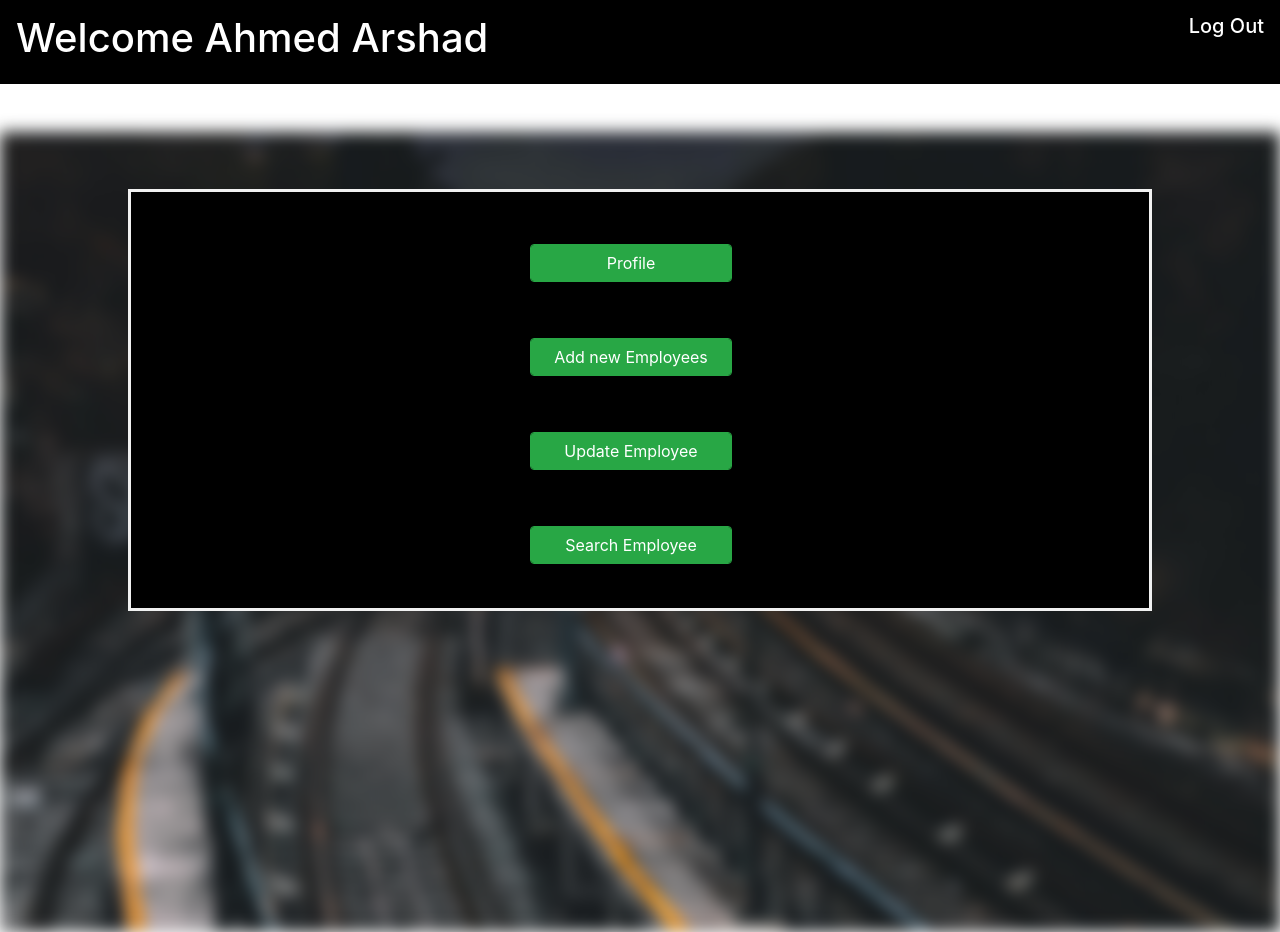
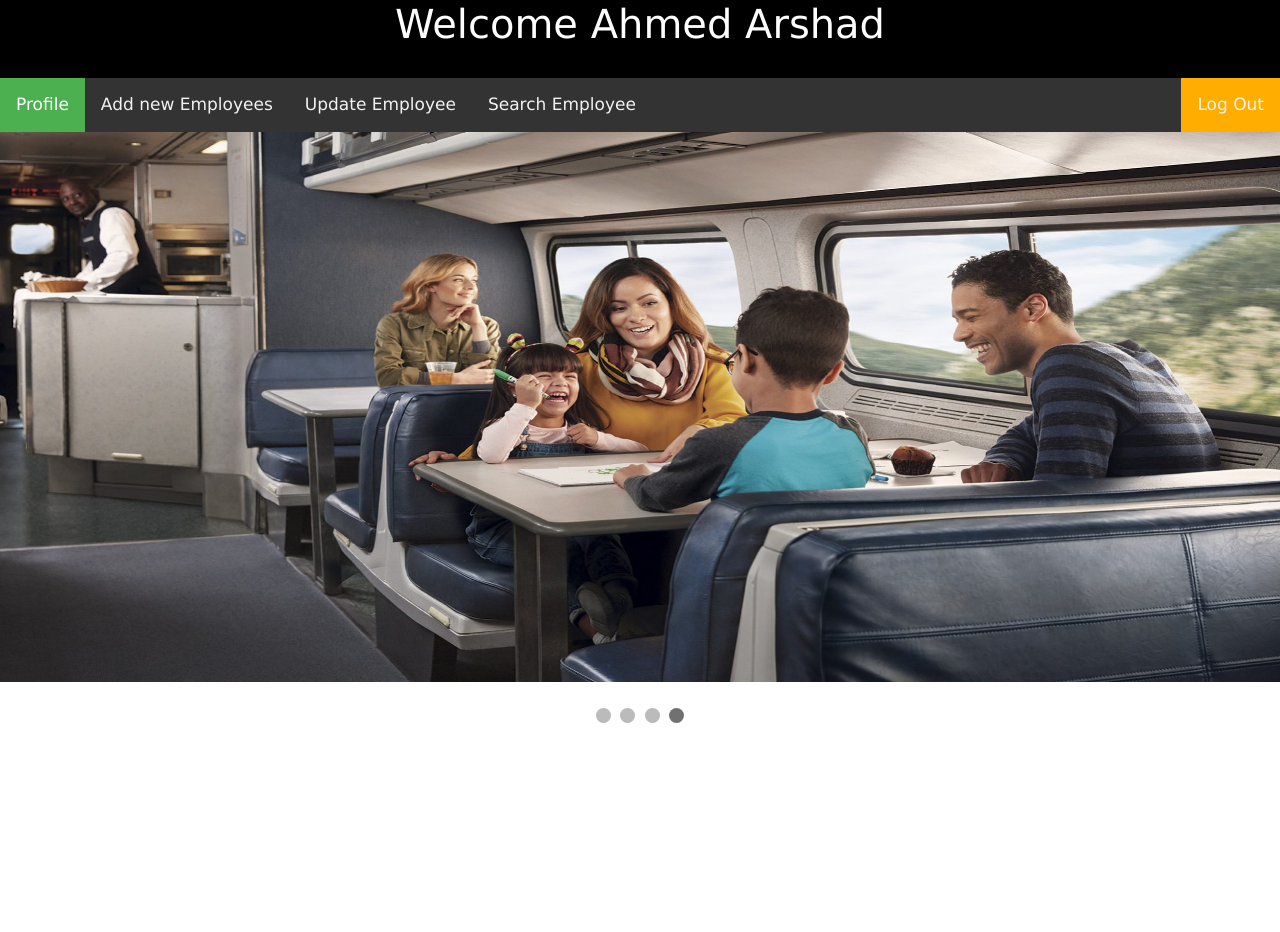
Before and after one commit to AhmedArshed/Data-Base, a PHP site: page /manager.php in a window 1280 px wide. After the commit the page ends 723 px from the top, so only its background shows below. Run offline with PHP 8.4, Linux system fonts and the light colour scheme; a user stored in the database is signed in; some libraries are stand-ins or nearby versions.

Commit message:
Update manager.php

```diff
--- a/railway system/manager.php
+++ b/railway system/manager.php
@@ -18,7 +18,7 @@ include "connect.php";
  	<style>
 .bg {
   background-image: url("new.jpg");
-  height: 100vh;
+  height: 100%;
   background-position: center;
   background-repeat: repeat;
   background-size: cover;
@@ -58,69 +58,171 @@ body, html {
 			  overflow: hidden;
 			  background-color: #333;
 		}
-
-		li {
-  			float: left;
+.topnav {
+  overflow: hidden;
+  background-color: #333;
 }
 
-		li a, .dropbtn {
-  			display: inline-block;
-  			color: white;
+.topnav a {
+  float: left;
+  color: #f2f2f2;
   text-align: center;
   padding: 14px 16px;
   text-decoration: none;
-		}
-.set3{
-  margin-left: 150px;
+  font-size: 17px;
 }
 
+.topnav a:hover {
+  background-color: #ddd;
+  color: black;
+}
+
+.topnav a.active {
+  background-color: #4CAF50;
+  color: white;
+}
+
+.set2{
+  margin-top: 30px;
+}
+
+* {box-sizing: border-box}
+body {font-family: Verdana, sans-serif; margin:0}
+.mySlides {display: none}
+img {vertical-align: middle;}
+
+/* Slideshow container */
+.slideshow-container {
+  max-width: 1000px;
+  position: relative;
+  margin: auto;
+}
+
+/* Caption text */
+.text {
+  color: #f2f2f2;
+  font-size: 15px;
+  padding: 8px 12px;
+  position: absolute;
+  bottom: 8px;
+  width: 100%;
+  text-align: center;
+}
+
+/* Number text (1/3 etc) */
+.numbertext {
+  color: #f2f2f2;
+  font-size: 12px;
+  padding: 8px 12px;
+  position: absolute;
+  top: 0;
+}
+
+/* The dots/bullets/indicators */
+.dot {
+  cursor: pointer;
+  height: 15px;
+  width: 15px;
+  margin: 0 2px;
+  background-color: #bbb;
+  border-radius: 50%;
+  display: inline-block;
+  transition: background-color 0.6s ease;
+}
+
+.active, .dot:hover {
+  background-color: #717171;
+}
+
+/* Fading animation */
+.fade {
+  -webkit-animation-name: fade;
+  -webkit-animation-duration: 1.5s;
+  animation-name: fade;
+  animation-duration: 1.5s;
+}
+
+@-webkit-keyframes fade {
+  from {opacity: .4}
+  to {opacity: 1}
+}
+
+@keyframes fade {
+  from {opacity: .4}
+  to {opacity: 1}
+}
+
+/* On smaller screens, decrease text size */
+@media only screen and (max-width: 300px) {
+  .prev, .next,.text {font-size: 11px}
+}
+.btnset{
+     float: right;
+  background-color: #ffae00;
+  color: #000000;
+}
     </style>
  </head>
  <body>
  	<?php
-	 	echo "<ul class='nave page-header mb-5' align='center'>"."<li>"."<a>"."<h1>". "Welcome    " . $_SESSION["name"]."</h1>"."</a>"."</li>";
-	 	echo "<li style='float:right'>"."<a class='active' href='logout.php'>"."<h5>"."Log Out"."</h5>"."</a>"."</li>"."</ul>";
+	 echo "<ul class='nave page-header ' align='center'>"."<li>"."<a>"."<h1>". "Welcome " . $_SESSION["name"]."</h1>"."</a>"."</li>";
+      echo "<li class='nave'>"."<div class='topnav set2'>"."<a href='emp_profile.php' class='clgr active'>"."Profile"."</a>";
+     echo "<a href='employee_register.php' class='clgr'>"."Add new Employees"."</a>";
+     echo "<a href='update_employee.php' class='clgr'>"."Update Employee"."</a>";
+     echo "<a href='search_employee.php' class='clgr'>"."Search Employee"."</a>";
+     echo "<a href='logout.php' style='float:right' class='btnset'>"."Log Out"."</a>"."</li>"."</ul>";
+     echo "</div>";
 	 ?>
-	 <div class="bg"></div>
-	 <div class="bg-text">
-	<div class="form-group row col-sm-12"> </div>
-	<div class="form-group row col-sm-12"> </div>
 
-	<div class="form-group row">
- 		<div class="col-sm-10" class="page-header mb-5" align="center">
- 			<a href="emp_profile.php" class="clgr"><h3  class="form-control col-sm-3 btn btn-success set3" >Profile</h3></a>
+ <div class="slideshow set4">
+<div class="mySlides fa">
+  <!-- <div class="numbertext"></div> -->
+  <img src="r1.jpg" style="width:100%" height="550">
+</div>
+<div class="mySlides fa">
+  <!-- <div class="numbertext"></div> -->
+  <img src="r2.jpg" style="width:100%" height="550">
+</div>
+
+<div class="mySlides fa">
+  <!-- <div class="numbertext"></div> -->
+  <img src="r3.jpg" style="width:100%" height="550">
+</div>
+
+<div class="mySlides fa">
+  <!-- <div class="numbertext">4 / 4</div> -->
+  <img src="r4.jpeg" style="width:100%" height="550">
+</div>
+<br>
+<div style="text-align:center">
+  <span class="dot"></span>
+  <span class="dot"></span>
+  <span class="dot"></span>
+  <span class="dot"></span>
 </div>
 </div>
 
+<script>
+var slideIndex = 0;
+showSlides();
 
-	<div class="form-group row col-sm-12"> </div>
-	<div class="form-group row col-sm-12"> </div>
-
-	<div class="form-group row">
- 		<div class="col-sm-10" class="page-header mb-5" align="center">
- 			<a href="employee_register.php" class="clgr"><h3  class="form-control col-sm-3 btn btn-success set3" >Add new Employees</h3></a>
-		</div>
-	</div>
-
-	<div class="form-group row col-sm-12"> </div>
-	<div class="form-group row col-sm-12"> </div>
-
-	<div class="form-group row">
- 		<div class="col-sm-10" class="page-header mb-5" align="center">
- 			<a href="update_employee.php" class="clgr"><h3 class=" form-control col-sm-3 btn btn-success set3">Update Employee</h3></a>
- 		</div>
-	</div>
-
-	<div class="form-group row col-sm-12"> </div>
-	<div class="form-group row col-sm-12"> </div>
-
-	<div class="form-group row">
- 		<div class="col-sm-10" class="page-header mb-5" align="center">
- 			<a href="search_employee.php" class="clgr"><h3 class=" form-control col-sm-3 btn btn-success set3">Search Employee</h3></a>
- 		</div>
-	</div>
-</div>
-
+function showSlides() {
+  var i;
+  var slides = document.getElementsByClassName("mySlides");
+  var dots = document.getElementsByClassName("dot");
+  for (i = 0; i < slides.length; i++) {
+    slides[i].style.display = "none";
+  }
+  slideIndex++;
+  if (slideIndex > slides.length) {slideIndex = 1}
+  for (i = 0; i < dots.length; i++) {
+    dots[i].className = dots[i].className.replace(" active", "");
+  }
+  slides[slideIndex-1].style.display = "block";
+  dots[slideIndex-1].className += " active";
+  setTimeout(showSlides, 2000); // Change image every 2 seconds
+}
+</script>
  	<div class="form-group row">
             <div class="col-sm-4"></div>
                 <?php
```
Lines whose indentation alone changed are shown as unchanged.
